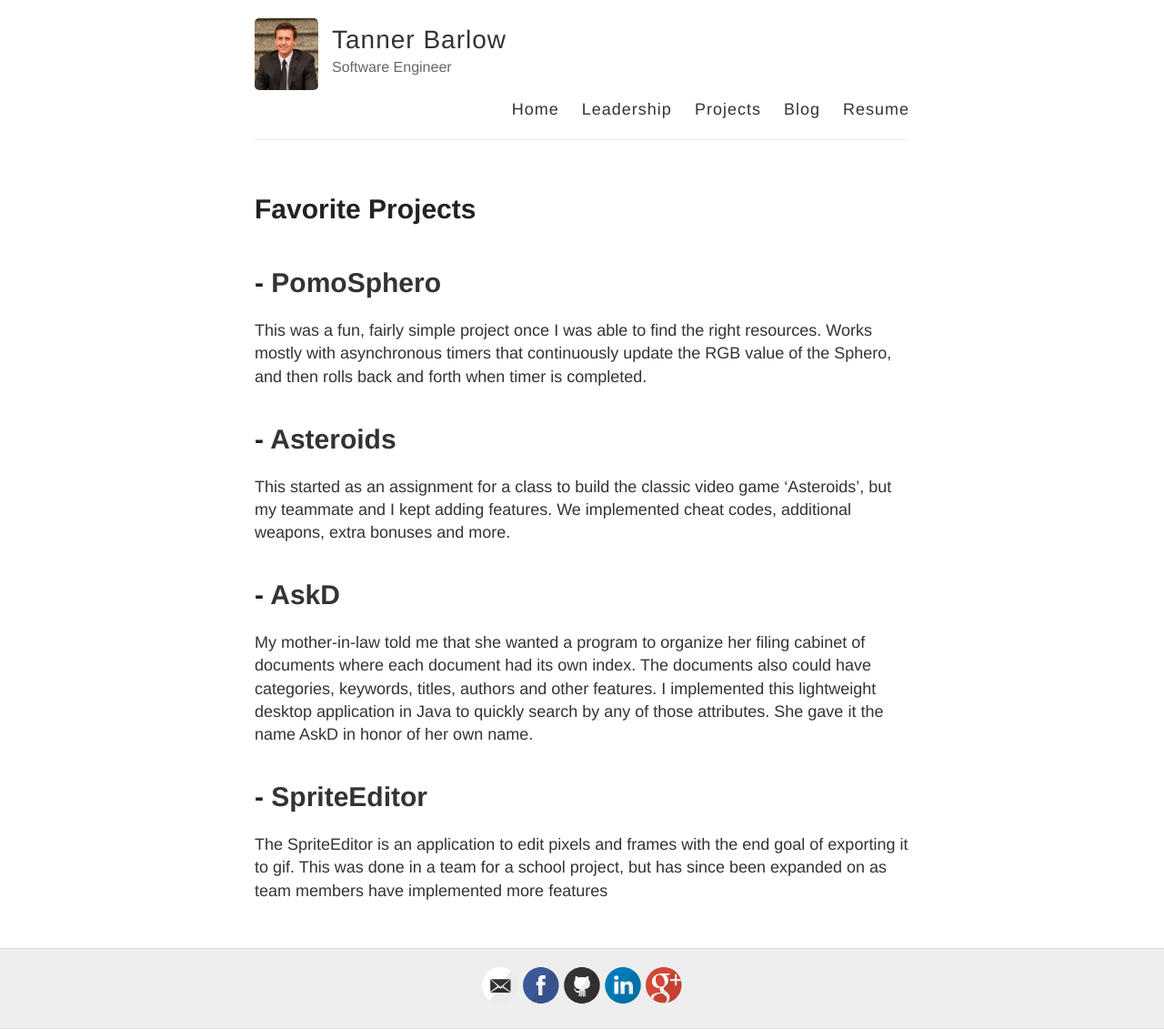
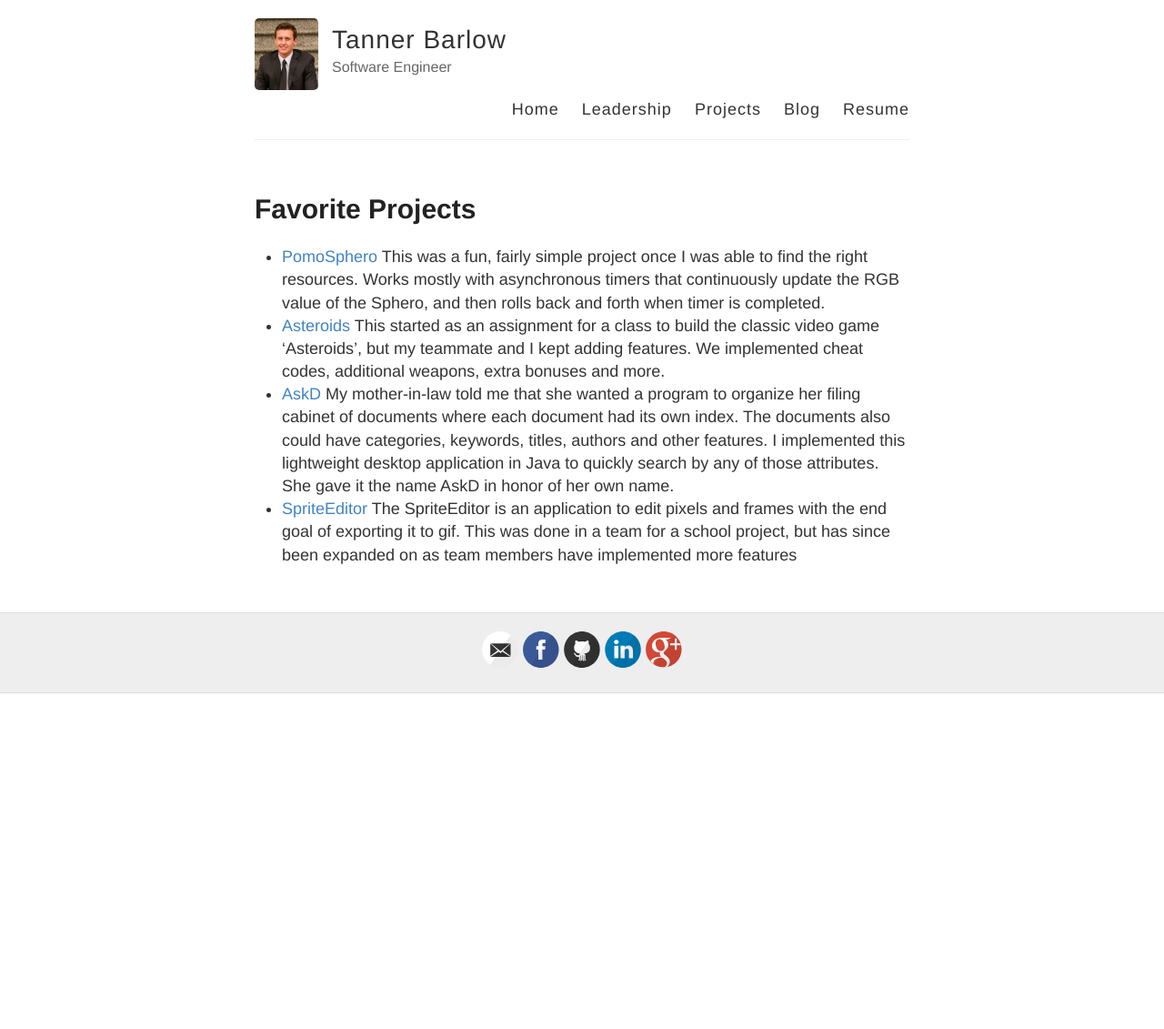
Before and after one commit to tbarlow12/tbarlow12.github.io, a Jekyll site: the page built from projects.md, in a window 1280 px wide. Shown: the whole page at 91% size. Built offline with Jekyll 4.4.1, drawn with Linux system fonts in a browser that asks for light colours; after the commit the page ends 900 px from its top, so only the background shows below that.

```diff
--- a/projects.md
+++ b/projects.md
@@ -3,11 +3,11 @@ layout: page
 title: Favorite Projects
 permalink: /projects/
 ---
-# - [PomoSphero](https://www.hackster.io/tbarlow12/pomosphero-905d04?ref=user&ref_id=62953&offset=0)
+- [PomoSphero](https://www.hackster.io/tbarlow12/pomosphero-905d04?ref=user&ref_id=62953&offset=0)
   This was a fun, fairly simple project once I was able to find the right resources. Works mostly with asynchronous timers that continuously update the RGB value of the Sphero, and then rolls back and forth when timer is completed.
-# - [Asteroids](https://github.com/tbarlow12/Asteroids)
+- [Asteroids](https://github.com/tbarlow12/Asteroids)
   This started as an assignment for a class to build the classic video game 'Asteroids', but my teammate and I kept adding features. We implemented cheat codes, additional weapons, extra bonuses and more.
-# - [AskD](https://github.com/tbarlow12/AskD)
+- [AskD](https://github.com/tbarlow12/AskD)
   My mother-in-law told me that she wanted a program to organize her filing cabinet of documents where each document had its own index. The documents also could have categories, keywords, titles, authors and other features. I implemented this lightweight desktop application in Java to quickly search by any of those attributes. She gave it the name AskD in honor of her own name.
-# - [SpriteEditor](https://github.com/University-of-Utah-CS3505/u0680482/tree/neverland-dev/A6-SpriteEditor)
+- [SpriteEditor](https://github.com/University-of-Utah-CS3505/u0680482/tree/neverland-dev/A6-SpriteEditor)
   The SpriteEditor is an application to edit pixels and frames with the end goal of exporting it to gif. This was done in a team for a school project, but has since been expanded on as team members have implemented more features
```
